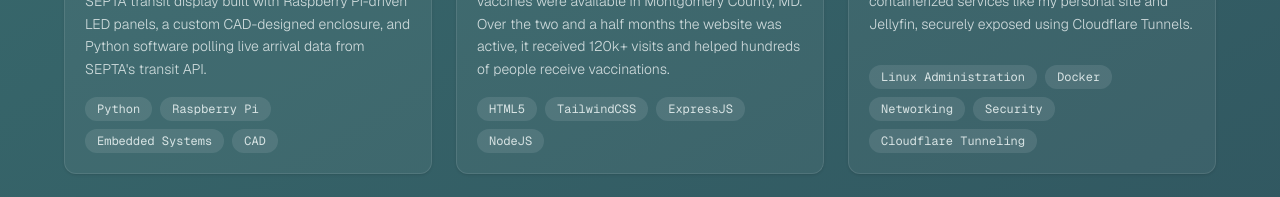
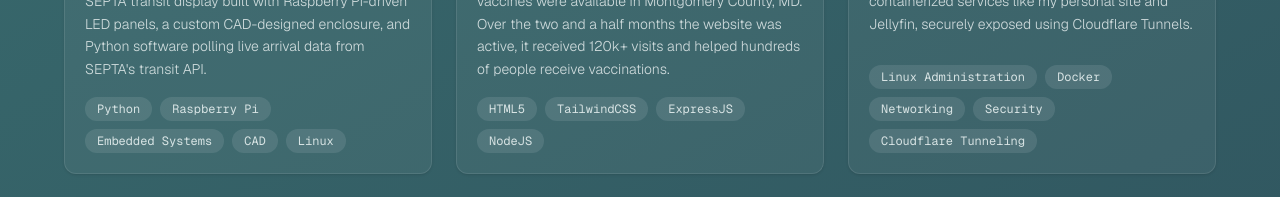
Before and after one commit to nickfettig/site-3.0, a Next.js app: page / in a window 1280 px wide. Shown: the part 1320-1517 px from the top of the page. Built offline with nearby package versions, Linux system fonts and the light colour scheme.

Commit message:
linux as septa skill

```diff
--- a/src/data/portfolio.ts
+++ b/src/data/portfolio.ts
@@ -11,7 +11,7 @@ export const projects: ProjectType[] = [
     title: "SEPTA Train Station Display",
     link: "https://blog.fettig.dev/building-a-train-station-display/",
     bg_image_src: "/portfolio_bg/septa.png",
-    skills: ["Python", "Raspberry Pi", "Embedded Systems", "CAD"],
+    skills: ["Python", "Raspberry Pi", "Embedded Systems", "CAD", "Linux"],
     description:
       "Senior capstone project at Swarthmore: a real-time SEPTA transit display built with Raspberry Pi-driven LED panels, a custom CAD-designed enclosure, and Python software polling live arrival data from SEPTA's transit API.",
   },
@@ -123,6 +123,7 @@ export const skillCategories: Record<string, Category> = {
   Flask: "Backend",
   Python: "Backend",
   "Linux Administration": "Systems",
+  Linux: "Systems",
   Docker: "Systems",
   Networking: "Systems",
   Security: "Systems",
```
